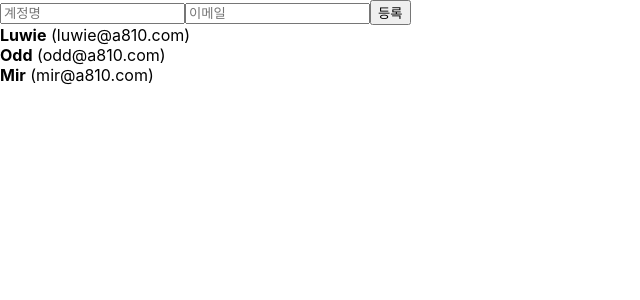
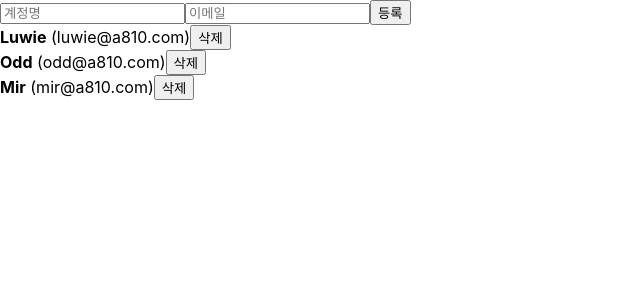
Before and after one commit to glenn-a810/GlennStudy, a React (Create React App) app in the folder react-study/: page / in a window 1280 px wide. Shown: the top 300 px of the page, without its empty margins (0-640 px from the left). Built offline with nearby package versions, Linux system fonts and the light colour scheme.

Commit message:
id 비교 후 선택한 객체를 삭제하는 기능구현

```diff
--- a/react-study/src/App.js
+++ b/react-study/src/App.js
@@ -52,10 +52,15 @@ function App() {
     nextId.current += 1
   }
 
+  const handleDelete = e => {
+    console.log(users)
+    setUsers(users.filter(user => user.id !== e.id))
+  }
+
   return(
     <>
       <CreateUser username={username} email={email} handleChange={handleChange} handleCreate={handleCreate} />
-      <UserList users={users} />
+      <UserList users={users} handleDelete={handleDelete} />
     </>
   )
 }
--- a/react-study/src/Components/UserList.js
+++ b/react-study/src/Components/UserList.js
@@ -1,19 +1,18 @@
 import React from 'react'
 
-function User({user}) {
-    console.log(user)
+function User({user, handleDelete}) {
     return(
         <div>
             <b>{user.username}</b> <span>({user.email})</span>
+            <button onClick={() => handleDelete(user)}>삭제</button>
         </div>
     )
 }
 
-function UserList({users}) {
-    console.log(users)
+function UserList({users, handleDelete}) {
     return(
         <div>
-            {users.map(user => (<User user={user} key={user.id}/>))}
+            {users.map(user => (<User user={user} key={user.id} handleDelete={handleDelete}/>))}
         </div>
     )
 }
```
